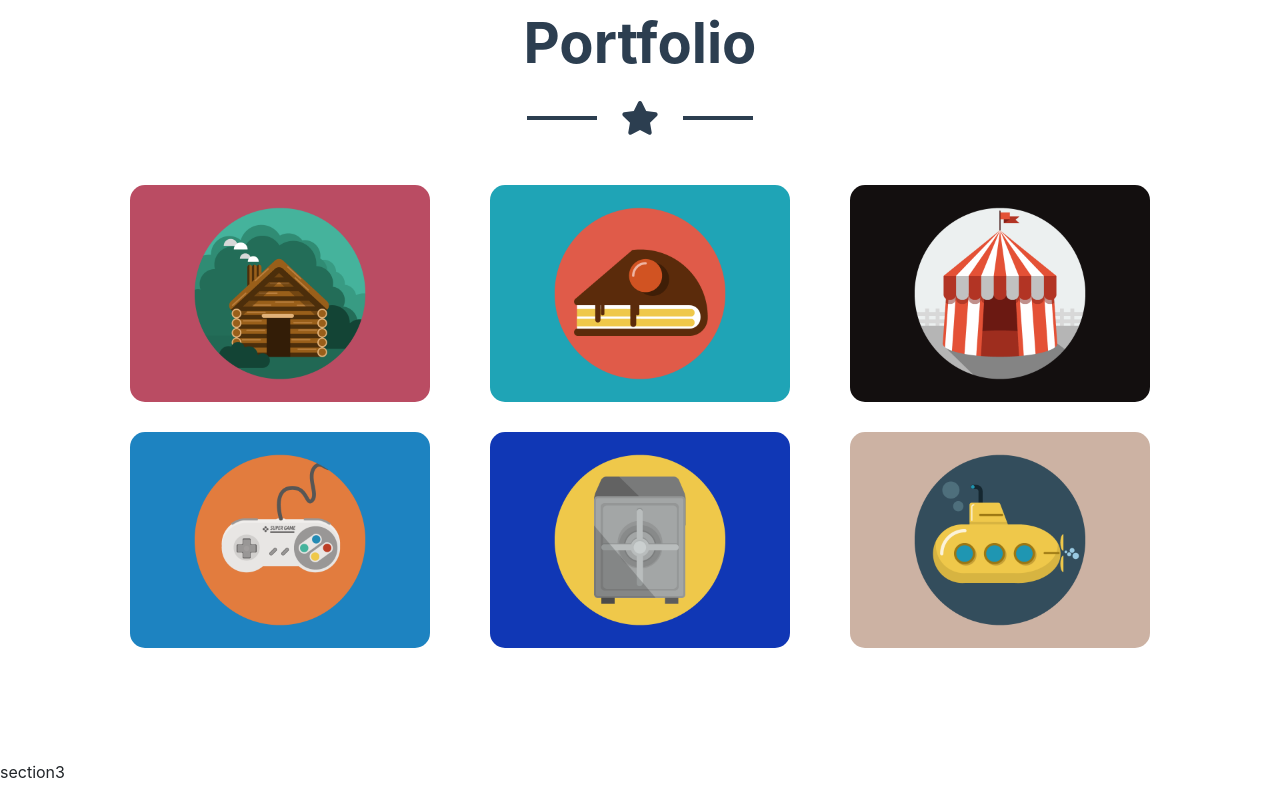
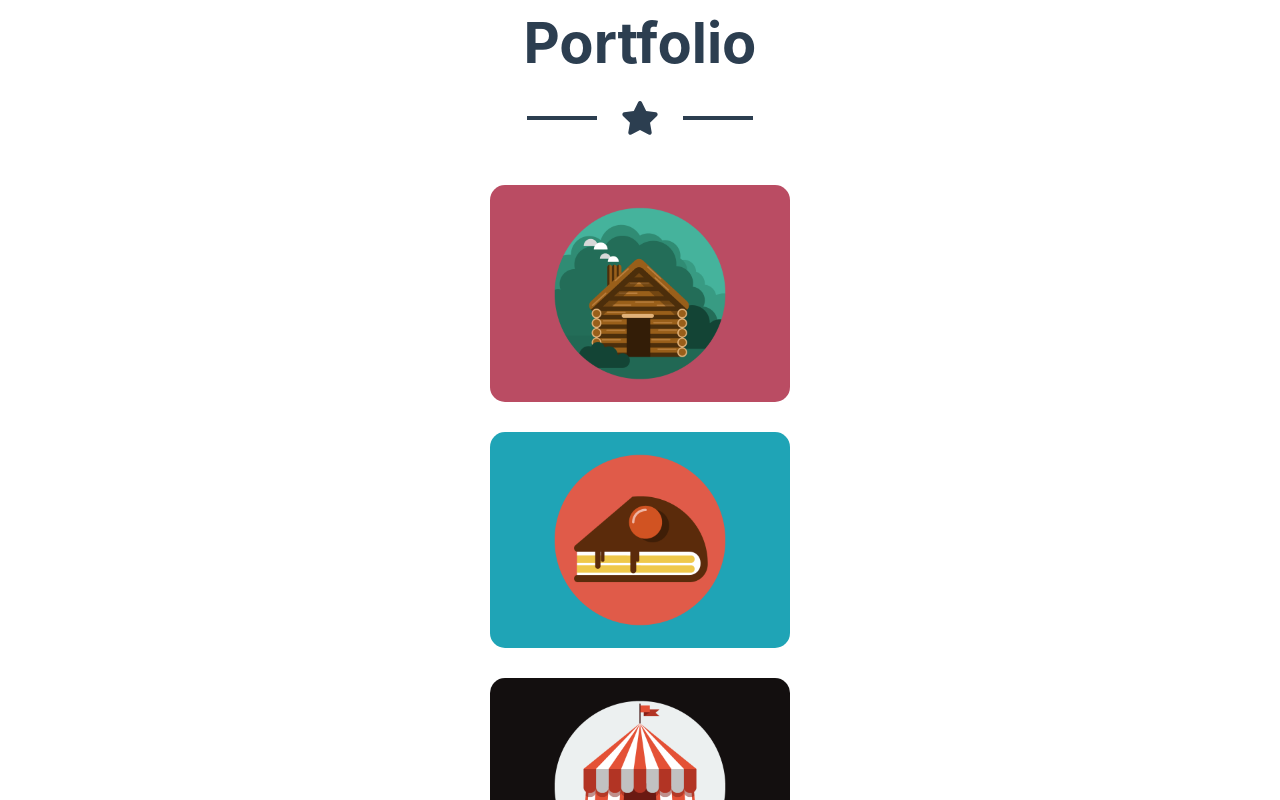
Before and after one commit to abdelrhman-asker/TaskRoute, a React (Create React App) app: page / in a window 1280 px wide. Shown: the part 840-1640 px from the top of the page. Built offline with nearby package versions, Linux system fonts and the light colour scheme; the HTML template or start-up script is replaced by a standard one.

Commit message:
flexchanges

```diff
--- a/src/App.css
+++ b/src/App.css
@@ -99,6 +99,12 @@ body {
     width: 38px;
     position: relative;
 }
+.ImgsPortMapMainDiv {
+    display: flex;
+    flex-direction: column;
+    justify-content: center;
+    align-items: center;
+}
 .ImgsPortMap{
     max-width: 300px;
     max-height: 300px;
--- a/src/components/Portfolio.js
+++ b/src/components/Portfolio.js
@@ -40,7 +40,7 @@ const Portfolio = ({section1InViewPlus, section2InViewPlus }) => {
              }}
             ></div>
         </div>
-             <div>
+             <div className='ImgsPortMapMainDiv'>
              {cards.slice(0, 6).map((cards)=>
               <img className='ImgsPortMap' src={cards.photo} />
 
```
